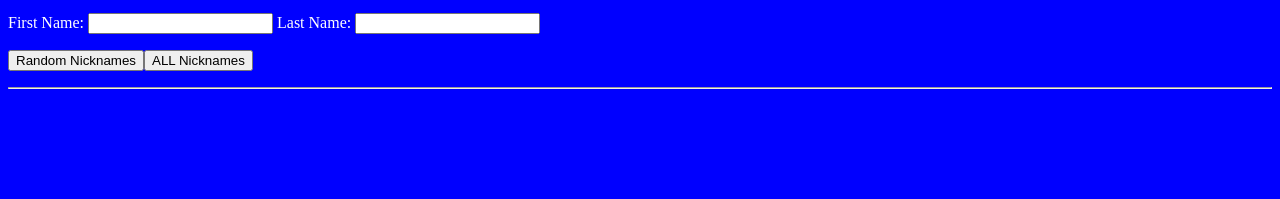
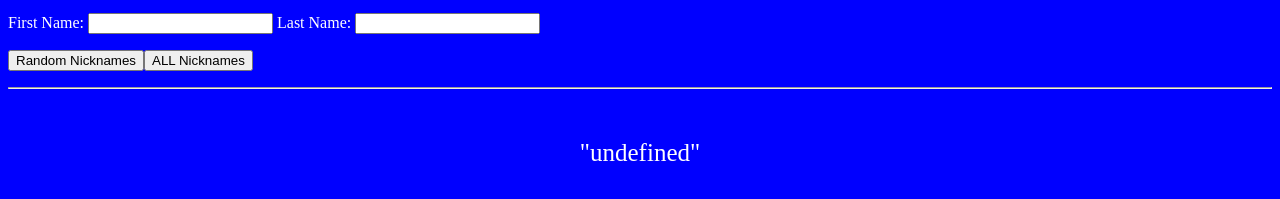
Before and after one commit to Teehxw/Nickname-Generator-Assignment, a plain HTML site: page index.html in a window 1280 px wide. Both pictures are taken after a click on the button "Random Nicknames". Shown: the part 101-300 px from the top of the page. Drawn offline with Linux system fonts and the light colour scheme.

Commit message:
blah blah

```diff
--- a/index.html
+++ b/index.html
@@ -11,6 +11,7 @@
     <link rel="stylesheet" href="style.css" />
 
     <script defer src="main.js"></script>
+    <script defer src="randomlibrary.js"></script>
   </head>
 
   <body>
--- a/main.js
+++ b/main.js
@@ -1,12 +1,30 @@
 // Nickname Generator
 
 //GlobaL Variables
-let containerE1 = dpcument.getElementById("container");
-let firstE1 = document.getElementById("first");
-let lastE1 = document.getElementById("last");
+let containerE1 = document.getElementById("container");
 let randNickE1=document.getElementById("random");
 let allNickE1 =  document.getElementById("all")
 
 //Event Listener
 randNickE1.addEventListener("click", randomNick);
 allNickE1.addEventListener("click", allNicks);
+
+// Array
+let nicknames = ["twinkle-toes", "beautiful", "fortnite-sweat", "shadow", "faze", "da gay", "da perv", "ismylov"];
+// index ->            0              1               2             3        4        5         6           7
+
+//Process
+
+function randomNick(){
+    //Global Variables
+    let first = document.getElementById("first").value;
+    let last = document.getElementById("last").value;
+
+    //output
+    let randNickname = randomElement(nicknames)
+    containerE1.innerHTML = `${first} "${randNickname}"${last}`;
+}
+
+function allNicks() {
+
+}
--- a/randomlibrary.js
+++ b/randomlibrary.js
@@ -17,5 +17,5 @@ function randomDec(low,high){
 
    //Return a random array element
    function randomElement(anArray){
-    return anArray[randomInt(0, anArray.legnth)]
+    return anArray[randomInt(0, anArray.legnth)];
    }
--- a/style.css
+++ b/style.css
@@ -5,3 +5,9 @@ html {
 body {
     color:white;
 }
+
+div {
+font-size: 25px;
+text-align:center;
+margin: 50px auto;
+}
```
